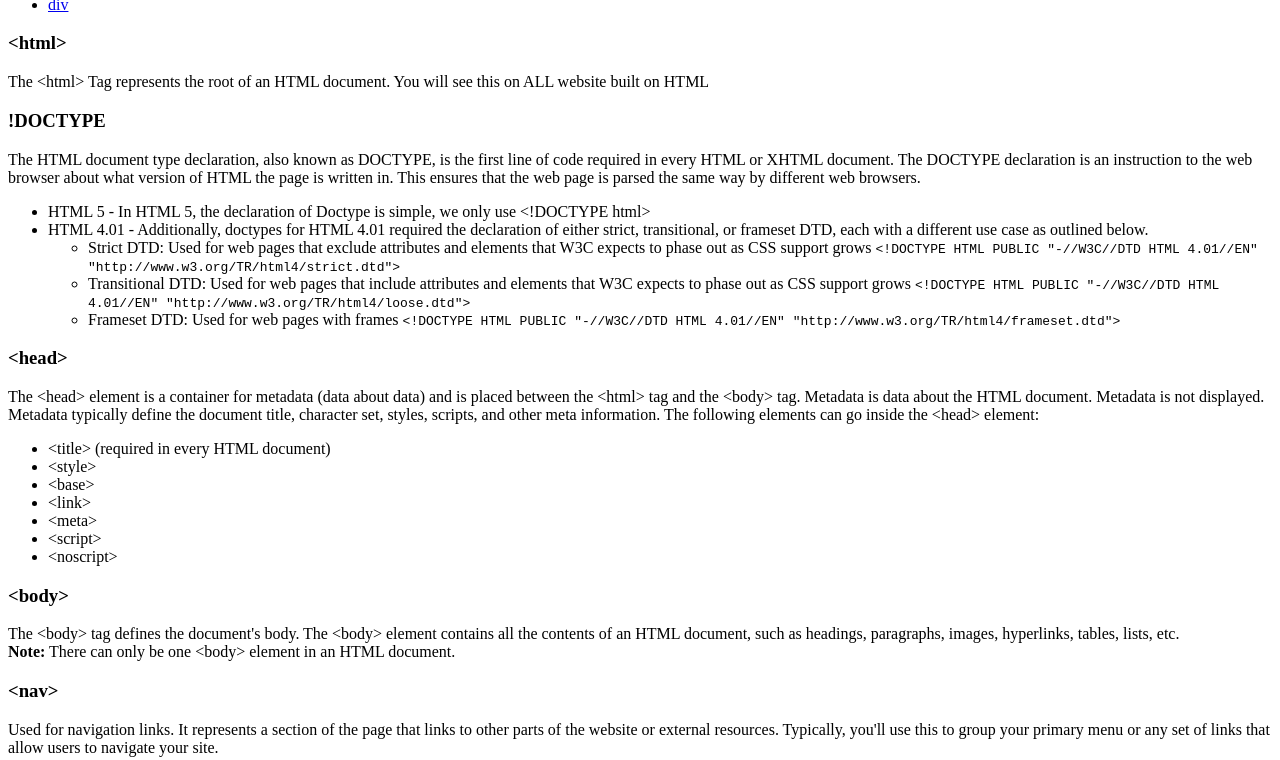
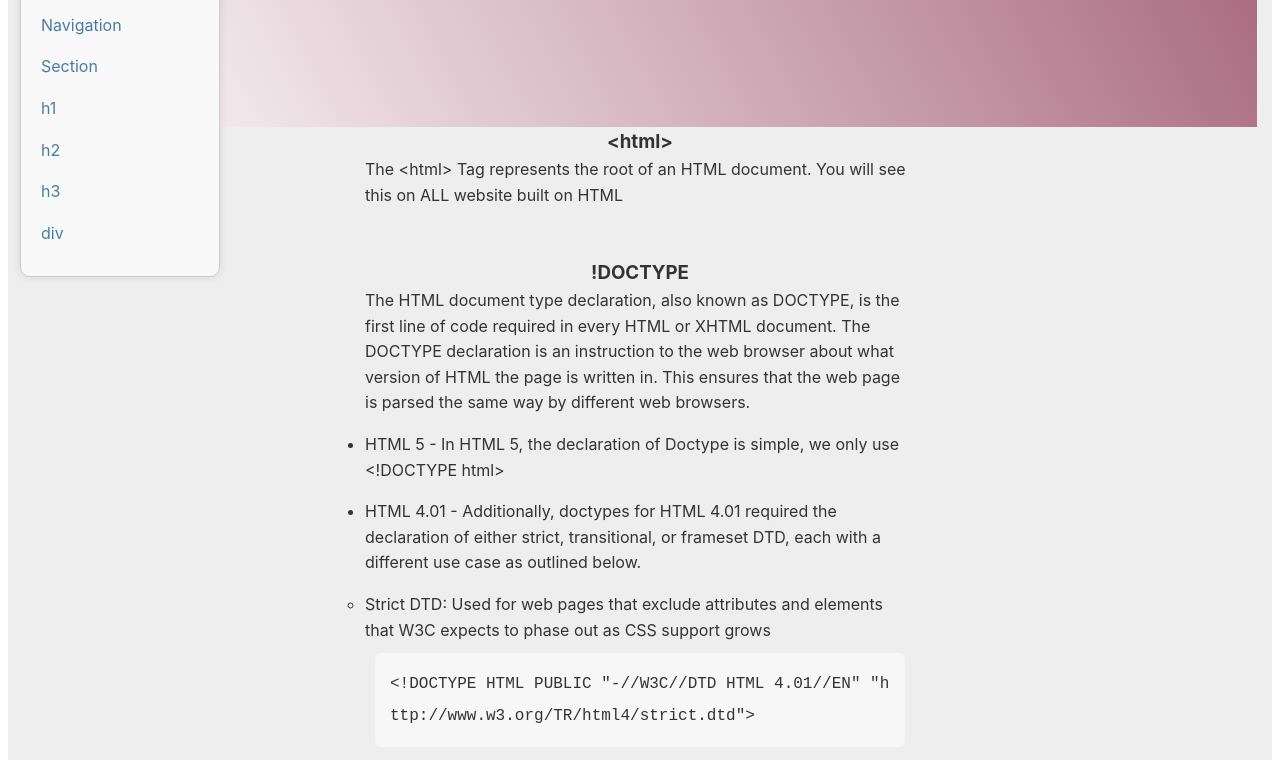
Before and after one commit to dsouzabash/ashley-portfolio, a website: page _site/pages/how-to-homepage.html in a window 1280 px wide. Shown: the part 388-1148 px from the top of the page. Drawn offline with Linux system fonts and the light colour scheme.

Commit message:
Back to original ways of finding cssg

```diff
--- a/_site/pages/how-to-homepage.html
+++ b/_site/pages/how-to-homepage.html
@@ -3,7 +3,7 @@
   <head>
     <title> How-To-HomePage
     </title>
-    <link rel="stylesheet" href="{{ '../styles/tribute-styles.css' | url }}" />
+    <link rel="stylesheet" href="../styles/tribute-styles.css" />
     <link rel="stylesheet" href="https://use.fontawesome.com/releases/v5.8.2/css/all.css" integrity="sha384-oS3vJWv+0UjzBfQzYUhtDYW+Pj2yciDJxpsK1OYPAYjqT085Qq/1cq5FLXAZQ7Ay" crossorigin="anonymous">
     <link href="https://fonts.googleapis.com/css?family=Poppins:200i,300,400&amp;display=swap" rel="stylesheet">
     <link href="https://fonts.googleapis.com/css?family=Raleway:700&amp;display=swap" rel="stylesheet">
--- a/_site/pages/how-to-tribute-page.html
+++ b/_site/pages/how-to-tribute-page.html
@@ -3,7 +3,7 @@
   <head>
     <title> How To Tribute Page
     </title>
-    <link rel="stylesheet" href="{{ '../styles/tribute-styles.css' | url }}" />
+    <link rel="stylesheet" href="../styles/tribute-styles.css" />
     <link rel="stylesheet" href="https://use.fontawesome.com/releases/v5.8.2/css/all.css" integrity="sha384-oS3vJWv+0UjzBfQzYUhtDYW+Pj2yciDJxpsK1OYPAYjqT085Qq/1cq5FLXAZQ7Ay" crossorigin="anonymous">
     <link href="https://fonts.googleapis.com/css?family=Poppins:200i,300,400&amp;display=swap" rel="stylesheet">
     <link href="https://fonts.googleapis.com/css?family=Raleway:700&amp;display=swap" rel="stylesheet">
```
Also changed, not shown: _site/pages/tribute.html (+1 -1 lines).
